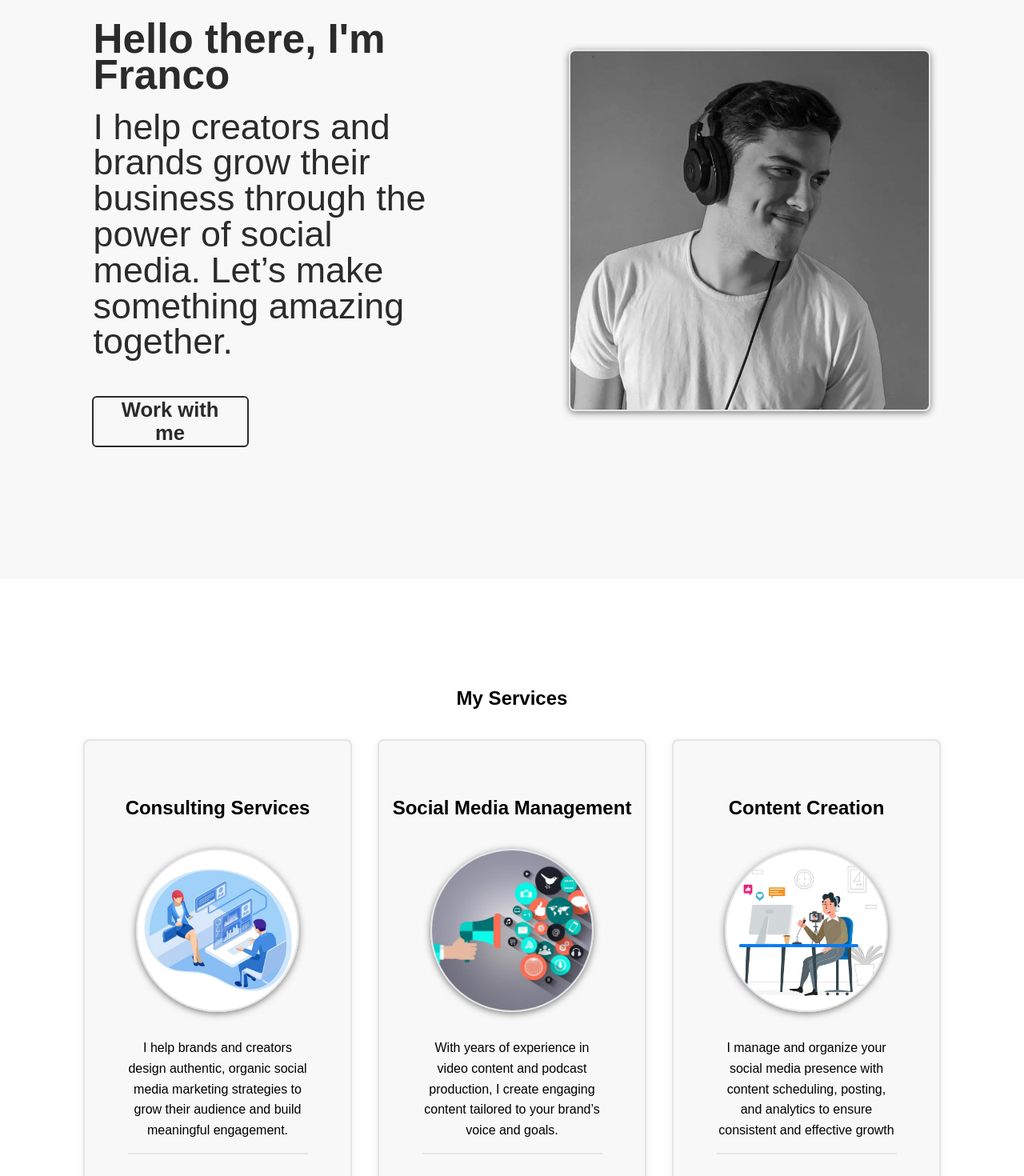
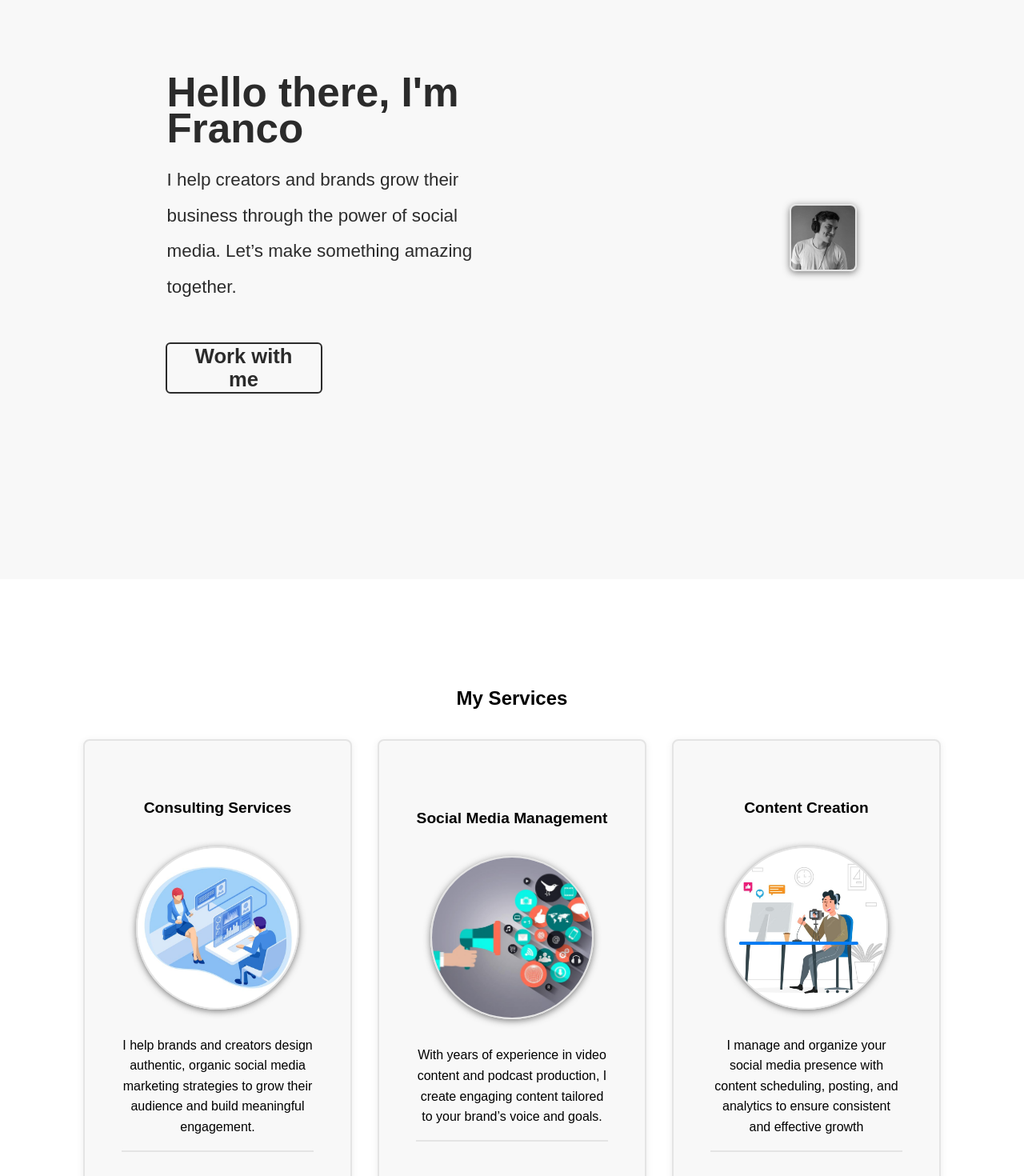
Before and after one commit to mLascurain/Franco-Spada-LandingPage, a React (Vite) app: page / in a window 1280 px wide. Shown: the part 140-1610 px from the top of the page at 80% size. Built offline with nearby package versions, Linux system fonts and the light colour scheme.

Commit message:
styling for smaller screens

```diff
--- a/src/Pages/Home/Home.module.css
+++ b/src/Pages/Home/Home.module.css
@@ -542,3 +542,53 @@
     width: 80%;
   }
 }
+
+@media screen and (max-height: 810px) {
+  .presentation h1 {
+    font-size: 1.3rem;
+  }
+  .presentation .image img {
+    width: 80px;
+    margin: 0;
+    padding: 0;
+    margin-top: 1.1rem;
+  }
+  .presentation p {
+    font-size: 1.4rem;
+    max-width: 85vw;
+  }
+  .card p {
+    max-width: 80%;
+    font-size: medium;
+  }
+  .cardImage {
+    height: 100px;
+    width: 100px;
+  }
+  .card h3 {
+    font-size: 1.2rem;
+  }
+  .card {
+    height: auto;
+    width: 90vw;
+  }
+  .reviews h2 {
+    font-size: 1.8rem;
+  }
+  .reviews h3 {
+    font-size: 1.2rem;
+  }
+  .reviews p {
+    font-size: 0.9rem;
+  }
+  .reviewImage {
+    height: 50px;
+    width: 50px;
+  }
+  .contact h2 {
+    font-size: 1.8rem;
+  }
+  .contact p {
+    font-size: 0.9rem;
+  }
+}
--- a/src/Pages/Home/Home.tsx
+++ b/src/Pages/Home/Home.tsx
@@ -110,7 +110,7 @@ const Home: React.FC = () => {
               I help creators and brands grow their business through the power
               of social media. Let’s make something amazing together.
             </p>
-            <a href="#services">
+            <a href="#book">
               <button type="button" className={styles.button}>
                 Work with me
               </button>
@@ -169,7 +169,7 @@ const Home: React.FC = () => {
           </div>
         </div>
         <a href="https://calendly.com/franlspada" target="_blank">
-          <button type="button" className={styles.button}>
+          <button id="book" type="button" className={styles.button}>
             Book a Free Meeting
           </button>
         </a>
```
